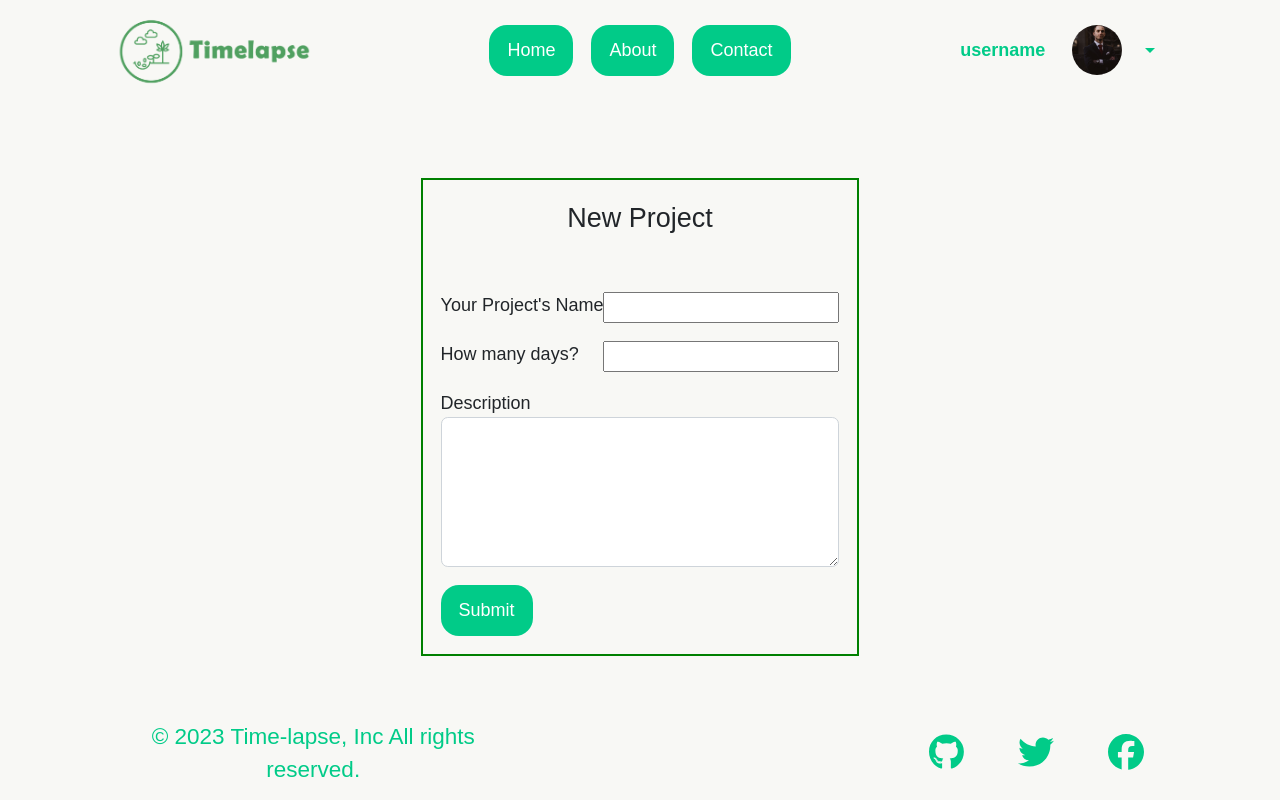
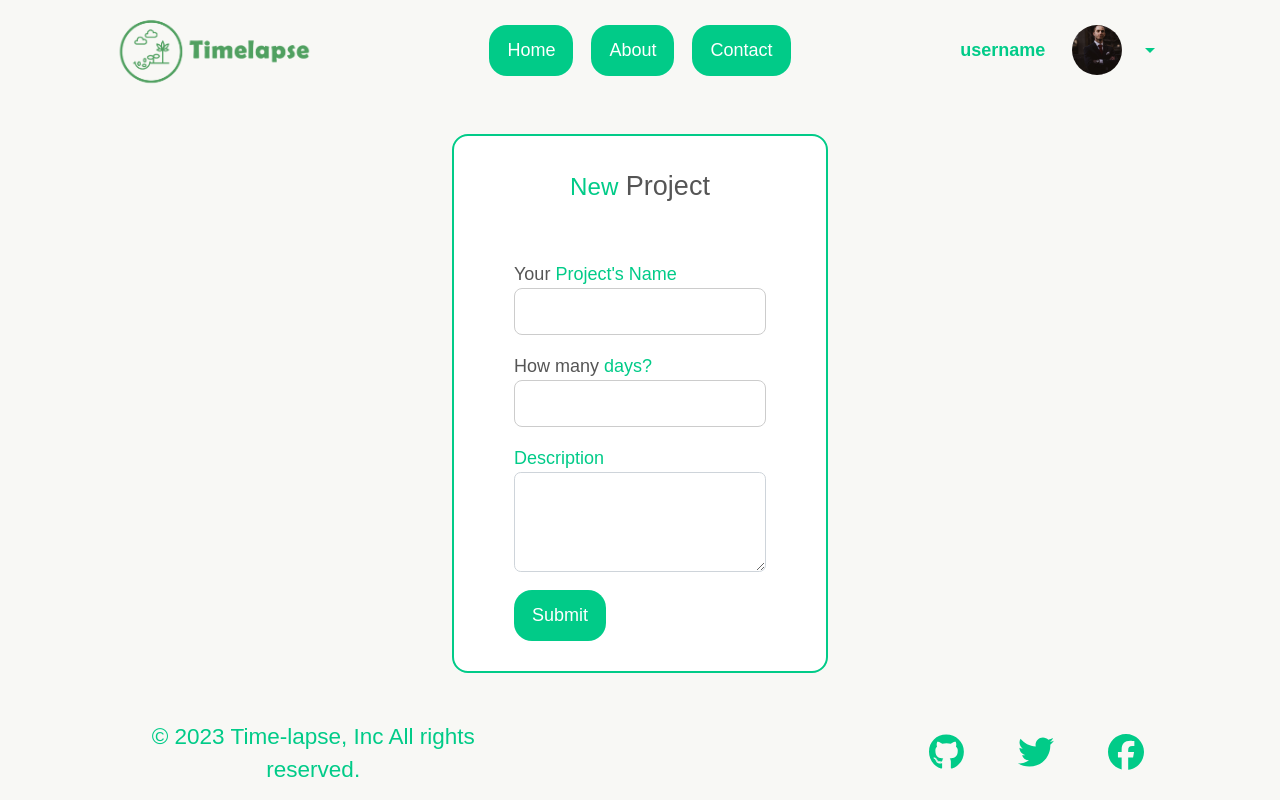
Before and after one commit to mbenitez1607/time_lapse, a React (Create React App) app in the folder client/: page /wizard in a window 1280 px wide. Built offline with nearby package versions, Linux system fonts and the light colour scheme; no server answers; sample sign-in values are in the browser's storage.

Commit message:
update wizard and header css, create a Simple logout function in memberHeader (still have issue with header switch)

```diff
--- a/client/src/components/Header/GuestHeader.jsx
+++ b/client/src/components/Header/GuestHeader.jsx
@@ -12,13 +12,13 @@ function GuestHeader () {
     const toLogin = () =>{
         const loginBtn = document.querySelector('#login');
         navigate('/login');
-        loginBtn.style.display = 'none';
+        loginBtn.style.visibility = 'hidden';
     }
 
     const toLanding = () =>{
         const loginBtn = document.querySelector('#login');
         navigate('/');
-        loginBtn.style.display = 'inline';
+        loginBtn.style.visibility = 'visible';
     }
 
     return(
@@ -26,7 +26,7 @@ function GuestHeader () {
 
         <div className= "d-flex align-items-center justify-content-center text-center col-md-4 col-12">
             <div className = "d-flex justify-content-center align-items-center logo">
-                <img src={logo} alt="logo" style={{ height: 100}}/>
+                <img src={logo} alt="logo" />
             </div>
         </div>
 
--- a/client/src/components/Header/MemberHeader.jsx
+++ b/client/src/components/Header/MemberHeader.jsx
@@ -14,12 +14,17 @@ function MemberHeader () {
         navigate('/home');
     }
 
+    const logout = () =>{
+        localStorage.removeItem('@token');
+        navigate('/');
+    }
+
     return(
     <header className = "d-flex flex-wrap justify-content-around align-items-center mb-4">
 
         <div className= "d-flex align-items-center justify-content-center text-center col-md-4 col-12">
             <div className = "d-flex justify-content-center align-items-center logo">
-                <img src={logo} alt="logo" style={{ height: 100}}/>
+                <img src={logo} alt="logo"/>
             </div>
         </div>
 
@@ -39,12 +44,13 @@ function MemberHeader () {
               data-bs-toggle="dropdown"
               aria-expanded="false">
               <span id="label-username">username</span>
+              {/* fetch from userdb */}
               <span>
                 <img src={userPicture} alt="user picture" />
               </span>
               <ul class="dropdown-menu dropdownText">
                 <li><a class="dropdown-item" href="#">Profile</a></li>
-                <li><a class="dropdown-item" onclick="logOut()">Log Out</a></li>
+                <li><a class="dropdown-item" onClick={logout}>Log Out</a></li>
               </ul>
             </button>
         </div>
--- a/client/src/components/Pages/ResultPage.jsx
+++ b/client/src/components/Pages/ResultPage.jsx
@@ -5,9 +5,6 @@ import '../../styles/upload.css';
 import {
   useParams
 } from "react-router-dom";
-
-import finalGif from '../../img/recommend/r1.gif'
-
 
 
 function ResultPage (){
--- a/client/src/components/Wizard.jsx
+++ b/client/src/components/Wizard.jsx
@@ -41,17 +41,17 @@ const Wizard = () => {
 
 
   return (
-    <section className="d-flex justify-content-center">
-      <div className="wizardContainer p-3">
+    <section className="d-flex justify-content-center mb-4">
+      <div className="wizardContainer">
 
         <div className="row justify-content-center">
 
-          <form className='col-12' onSubmit={(e) => newProject(e)}>
-            <legend className="text-center mb-5">New Project </legend>
-            <div className="d-flex justify-content-between">
-              <label htmlFor='timelapseName' >Your Project's Name </label>
+          <form onSubmit={(e) => newProject(e)}>
+            <legend className="text-center mb-5 "><span>New</span> Project </legend>
+            <div className="d-flex flex-column">
+              <label htmlFor='timelapseName' >Your <span>Project's Name</span> </label>
               <input
-                className="mb-3"
+                className="mb-3 myInput p-2"
                 type='text'
                 id='timelapseName'
                 name='timelapseName'
@@ -60,10 +60,10 @@ const Wizard = () => {
               />
             </div>
 
-            <div className="d-flex justify-content-between">
-              <label htmlFor='days'>How many days? </label>
+            <div className="d-flex flex-column">
+              <label htmlFor='days'>How many <span>days?</span> </label>
               <input
-                className="mb-3"
+                className="mb-3 myInput p-2"
                 type='number'
                 id='days'
                 name='days'
@@ -73,12 +73,11 @@ const Wizard = () => {
             </div>
 
             <div>
-              <label htmlFor='description'>Description </label>
+              <label htmlFor='description'><span>Description</span> </label>
               <div className="form-floating">
                 <textarea
-                  className="form-control"
+                  className="form-control p-2 "
                   id="floatingTextarea"
-                  style={{ height: 150 + 'px' }}
                   value={description}
                   placeholder={'optional'}
                   onChange={(e) => setDescription(e.target.value)}
--- a/client/src/styles/header.css
+++ b/client/src/styles/header.css
@@ -1,3 +1,7 @@
+.logo img{
+	height: 100px;
+}
+
 .user-profile {
 	display: flex;
 	align-items: center;
--- a/client/src/styles/wizard.css
+++ b/client/src/styles/wizard.css
@@ -1,4 +1,30 @@
 .wizardContainer {
-  border: 2px solid green;
-  max-width: 750px;
+  position: relative;
+  display: flex;
+  justify-content: center;
+  border-radius:16px;
+  border: 2px solid #01cb88;
+  padding: 30px 60px;
+  color :#555;
+  background-color: #fff;
+  font-size: 24px;
 }
+
+.myInput{
+  border: 1px solid #ccc;
+  border-radius: 8px;
+}
+
+
+legend span{
+  color: #01cb88;
+  font-size: 24.12px;
+}
+
+label span{
+  color: #01cb88;
+}
+
+.form-control{
+  height: 100px !important;
+}
```
